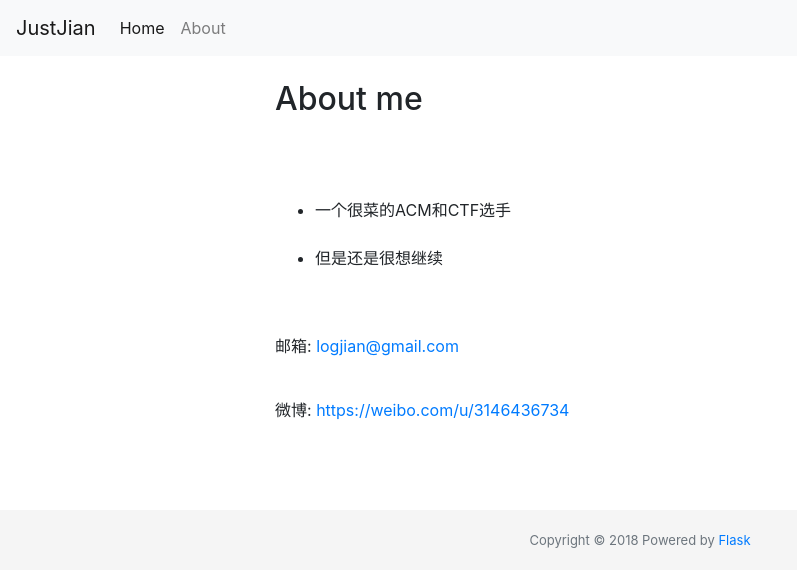
After one commit to marryjianjian/flaskblog, a Flask app: page /about in a window 1280 px wide. The commit adds this page. Shown: the top 587 px of the page, without its empty margins (0-797 px from the left). Run offline with Flask 2, Linux system fonts and the light colour scheme; some libraries are stand-ins or nearby versions.

Commit message:
add about me

```diff
--- a/blogapp/Main/views.py
+++ b/blogapp/Main/views.py
@@ -19,6 +19,11 @@ def article_details(article_id):
     return render_template('article_details.html', post=post)
 
 
+@main.route('/about')
+def about():
+    return render_template('about.html')
+
+
 ## Error Handler Views
 
 @main.app_errorhandler(403)
--- /dev/null
+++ b/blogapp/templates/about.html
@@ -0,0 +1,22 @@
+{% extends "layout.html" %}
+
+{% block body %}
+
+<div class="container">
+    <div class="row">
+    <div class="col-md-2"></div>
+    <div class="col-md-8">
+        <h2>About me</h2>
+        <br><br><br>
+        <ul>
+            <li>一个很菜的ACM和CTF选手</li><br>
+            <li>但是还是很想继续</li><br>
+        </ul><br>
+        <p>邮箱: <a href="mailto:logjian@gmail.com">logjian@gmail.com</a></p><br>
+        <p>微博: <a href="https://weibo.com/u/3146436734" target="_blank">https://weibo.com/u/3146436734</a></p><br>
+    </div>
+    <div class="col-md-2"></div>
+</div>
+<br><br>
+
+{% endblock %}
--- a/blogapp/templates/layout.html
+++ b/blogapp/templates/layout.html
@@ -15,17 +15,21 @@
 
 </head>
 <nav class="navbar navbar-expand-lg navbar-light bg-light justify-content-between">
+  <a class="navbar-brand" href="#">JustJian</a>
+  <button class="navbar-toggler" type="button" data-toggle="collapse" data-target="#navbarSupportedContent" aria-controls="navbarSupportedContent" aria-expanded="false" aria-label="Toggle navigation">
+    <span class="navbar-toggler-icon"></span>
+  </button>
+
   <div class="collapse navbar-collapse" id="navbarSupportedContent">
     <ul class="navbar-nav mr-auto">
       <li class="nav-item active">
         <a class="nav-link" href="{{ url_for('main.index') }}">Home</a>
       </li>
       <li class="nav-item">
-        <a class="nav-link" href="#">About</a>
+        <a class="nav-link" href="{{ url_for('main.about') }}">About</a>
       </li>
     </ul>
   </div>
-
     {% if current_user.is_authenticated %}
     <nav class="nav justify-content-end">
         <li class="nav-item">
@@ -44,9 +48,7 @@
         </li>
     </nav>
     {% endif %}
-
 </nav>
-
     <br>
     {% for message in get_flashed_messages() %}
     <div class="alert alert-warning">{{ message }}</div>
@@ -59,9 +61,8 @@
           font-size: small;
           bottom: 0;
           width: 100%;
-          /* Set the fixed height of the footer here */
           height: 60px;
-          line-height: 60px; /* Vertically center the text there */
+          line-height: 60px;
           background-color: #f5f5f5;
         }
     </style>
@@ -69,7 +70,7 @@
     {% endblock %}
     <footer class="footer">
     <div class="container text-center">
-      <span class="text-muted text-center">Copyright &copy; 2018 Powered by Flask</span>
+      <span class="text-muted text-center">Copyright &copy; 2018 Powered by <a href="http://flask.pocoo.org/" target="_blank">Flask</a></span>
     </div>
     </footer>
     <script src="{{ url_for('static', filename='js/prism.js') }}"></script>
```
